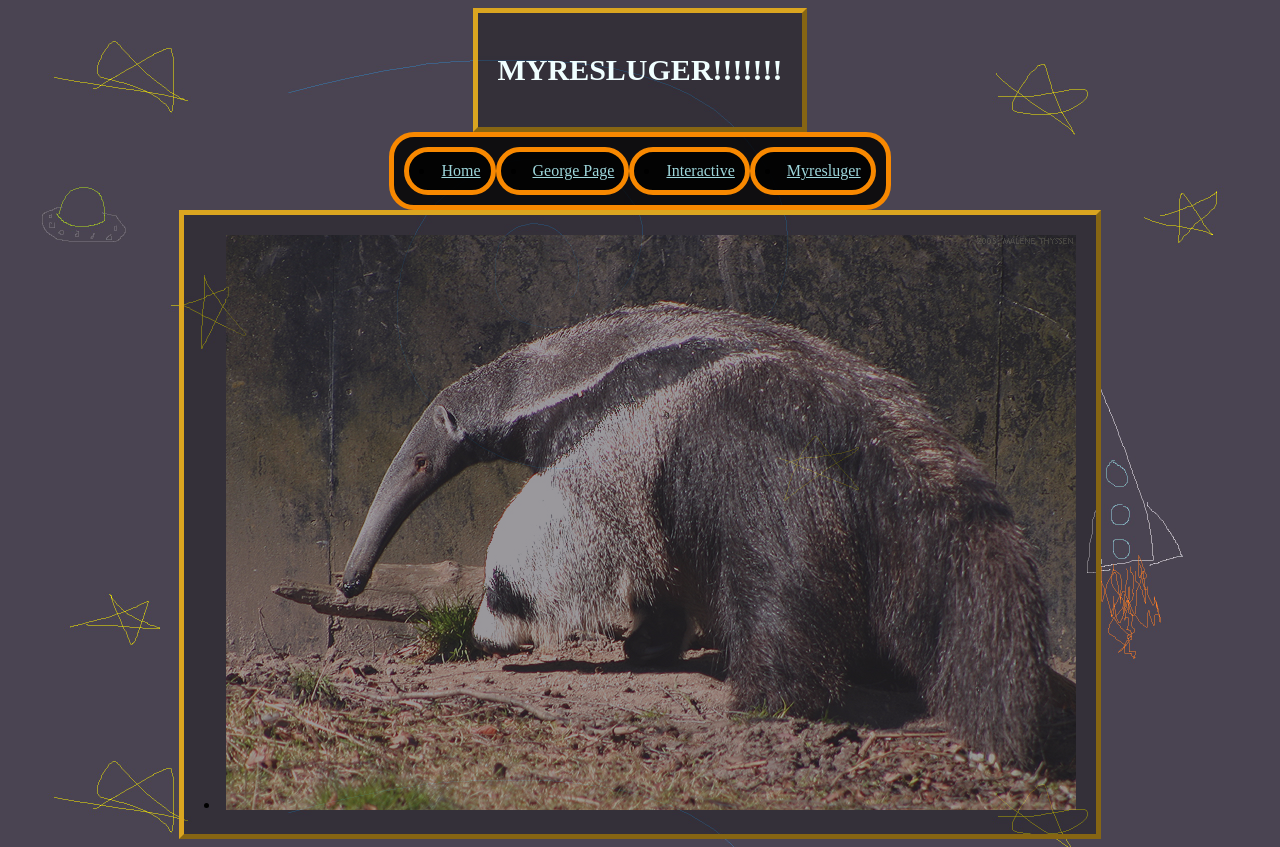
After one commit to SoberingRealityCheck/Clay-Website, a Django app: page /Myresluger in a window 1280 px wide. The commit adds this page. Run offline with Django 5.2, Linux system fonts and the light colour scheme.

Commit message:
MYRESLUGER

```diff
--- a/Batman/templates/main.html
+++ b/Batman/templates/main.html
@@ -26,6 +26,9 @@
         <div class="LinkBubble">
             <li><a href="Interactive">Interactive </a></li>
         </div>
+        <div class="LinkBubble">
+            <li><a href="Myresluger">Myresluger </a></li>
+        </div>
     </div>
 
 
--- /dev/null
+++ b/Batman/templates/myresluger.html
@@ -0,0 +1,16 @@
+{% extends "main.html" %}
+
+{% block title %}
+    George Page.
+{% endblock %}
+
+{% block header %}
+    <h1> MYRESLUGER!!!!!!! </h1>
+{% endblock %}
+
+{% block content %}
+    <div class="FancyBox">
+        {% load static %}
+        <li><a href="https://www.youtube.com/watch?v=qXD9HnrNrvk"><img src="{% static 'Batman\Myresluger.jpg' %}" alt="Myresluger"></a></li>
+    </div>
+{% endblock %}
--- a/Batman/urls.py
+++ b/Batman/urls.py
@@ -12,4 +12,5 @@ urlpatterns = [
     path('', views.Home, name='Home'),
     path('George', views.George, name='George'),
     path('Interactive', views.Interactive, name='Interactive'),
+    path('Myresluger', views.Myresluger, name='Myresluger'),
 ]
--- a/Batman/views.py
+++ b/Batman/views.py
@@ -24,3 +24,7 @@ def Interactive(request):
     'mycomments': mycomments,
   }
   return HttpResponse(template.render(context,request))
+
+def Myresluger(request):
+  template = loader.get_template('myresluger.html')
+  return HttpResponse(template.render())
```
Also changed, not shown: Batman/static/Batman/Myresluger.jpg (added).
